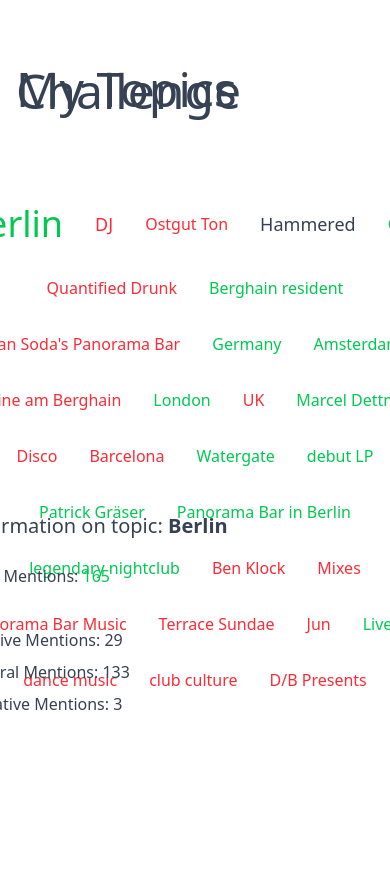
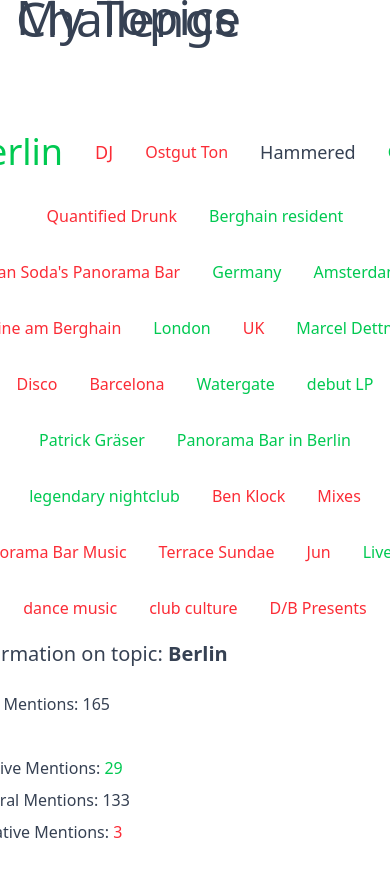
Before and after one commit to nemanja85/wordcloud, a React (Vite) app: page / in a window 390 px wide. Both pictures are taken after a click on the element "Berlin". Shown: the top 876 px of the page. Before the commit the page ends 844 px from the top, so only its background shows below. Built offline with nearby package versions, Linux system fonts and the light colour scheme.

Commit message:
refactor: Changed metadata of topic data for color positove and negative  mentions

```diff
--- a/src/components/InfoTopicComponent.tsx
+++ b/src/components/InfoTopicComponent.tsx
@@ -5,12 +5,6 @@
 		return null;
 	}
 
-	const sentimentColorClass =
-		selectedTopic.sentimentScore > 60
-			? "text-green-500"
-			: selectedTopic.sentimentScore < 40
-				? "text-gray-700"
-				: "text-red-500";
 	return (
 		<div className=" flex items-center justify-center p-4">
 			<div className="p-6 md:p-8 w-lg">
@@ -21,11 +15,19 @@
 				<div className="space-y-2 text-gray-700">
 					<p className="mb-10">
 						<span>Total Mentions: </span>
-						<span className={sentimentColorClass}>{selectedTopic?.volume}</span>
+						<span>{selectedTopic?.volume}</span>
 					</p>
 					<p>
 						<span>Positive Mentions: </span>
-						<span>{selectedTopic?.sentiment.positive}</span>
+						<span
+							className={
+								selectedTopic.sentimentScore > 60
+									? "text-green-500"
+									: "text-gray-700"
+							}
+						>
+							{selectedTopic?.sentiment.positive}
+						</span>
 					</p>
 					<p>
 						<span>Neutral Mentions: </span>
@@ -33,7 +35,15 @@
 					</p>
 					<p>
 						<span>Negative Mentions: </span>
-						<span>{selectedTopic?.sentiment.negative}</span>
+						<span
+							className={
+								selectedTopic.sentimentScore < 60
+									? "text-gray-700"
+									: "text-red-500"
+							}
+						>
+							{selectedTopic?.sentiment.negative}
+						</span>
 					</p>
 				</div>
 			</div>
--- a/src/components/WordCloudComponent.tsx
+++ b/src/components/WordCloudComponent.tsx
@@ -51,7 +51,7 @@
 	}, [topics]);
 
 	return (
-		<div className="w-full max-w-4xl h-[300px] p-4 flex flex-wrap items-center justify-center lg:h-[200px]">
+		<div className="w-full max-w-4xl h-[500px] p-4 flex flex-wrap items-center justify-center lg:h-[200px]">
 			{wordCloudData.length > 0 ? (
 				wordCloudData.map((data, index) => (
 					<span
```
